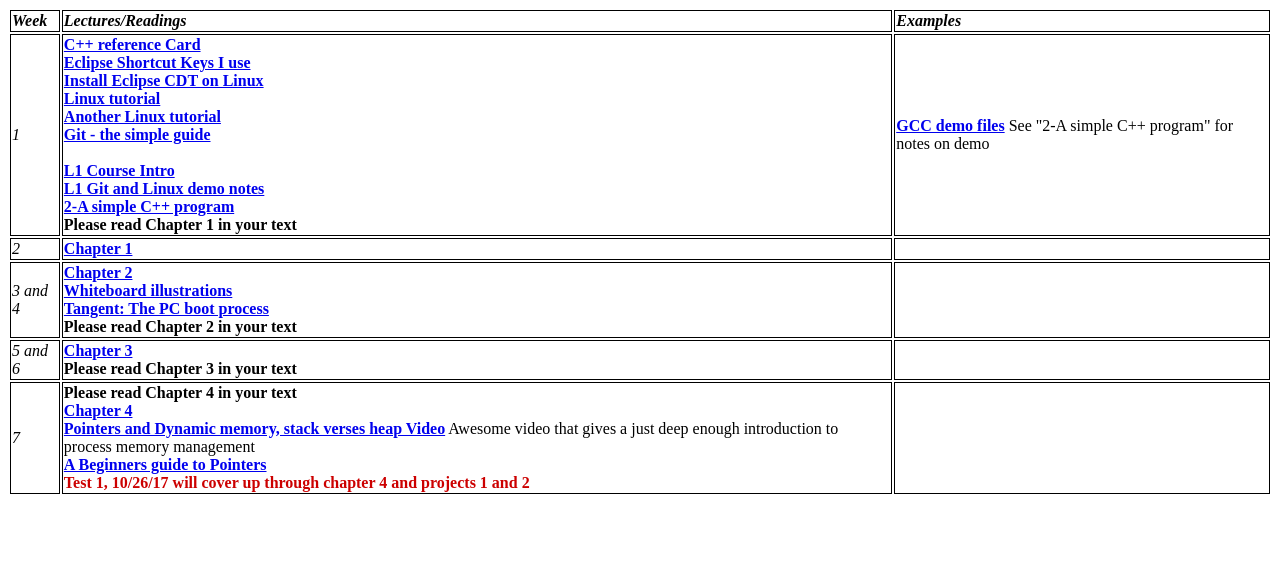
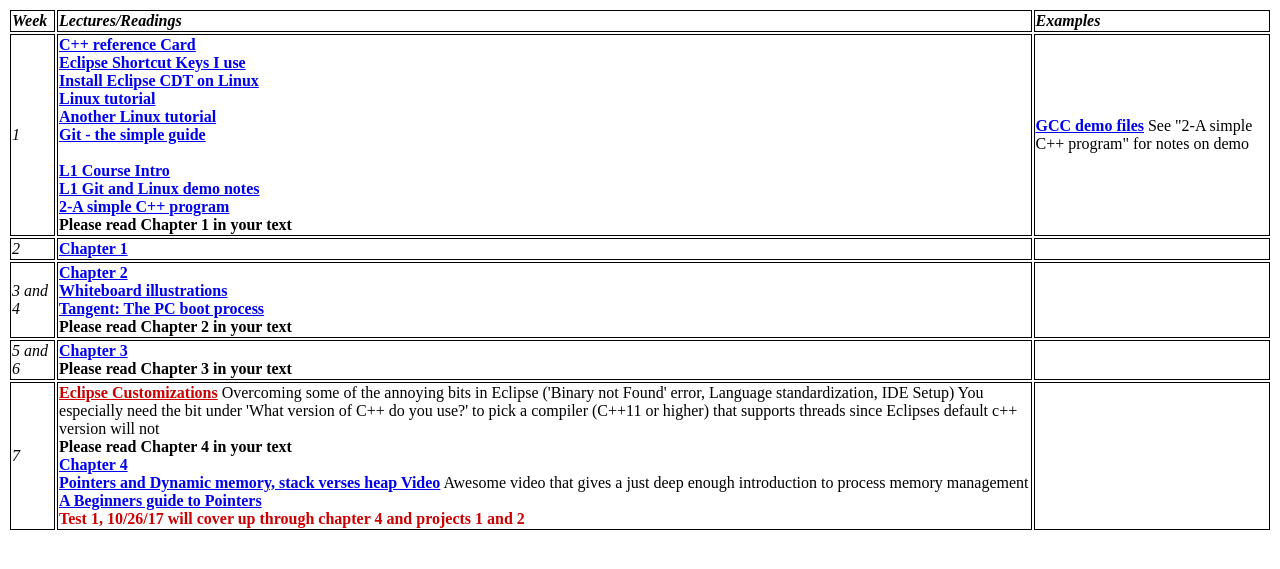
Before and after one commit to yeckoh/CPSC410, a Jekyll site: the page navbar/Lectures.html, which Jekyll copies as it is, in a window 1280 px wide. Shown: the top 569 px of the page. Built offline with Jekyll 4.4.1, drawn with Linux system fonts in a browser that asks for light colours.

Commit message:
lectures

```diff
--- a/navbar/Lectures.html
+++ b/navbar/Lectures.html
@@ -73,6 +73,7 @@
 		<tr>
 			<td class="style_white "><em>7</em></td>
 			<td class="style_white ">
+			<strong><a href="https://github.com/CNUClasses/CPSC327/blob/master/content/Lectures/Eclipse_Customizations.pdf" style="color: #cc0000"> Eclipse Customizations</a></strong> Overcoming some of the annoying bits in Eclipse ('Binary not Found' error, Language standardization, IDE Setup) You especially need the bit under 'What version of C++ do you use?' to pick a compiler (C++11 or higher) that supports threads since Eclipses default c++ version will not<br>
 				<strong>Please read Chapter 4 in your text</strong><br>
 
 			    <strong><a href="https://github.com/CNUClasses/CPSC410/blob/master/content/Lectures/chapter04.pdf"> Chapter 4</a></strong><br>
```
